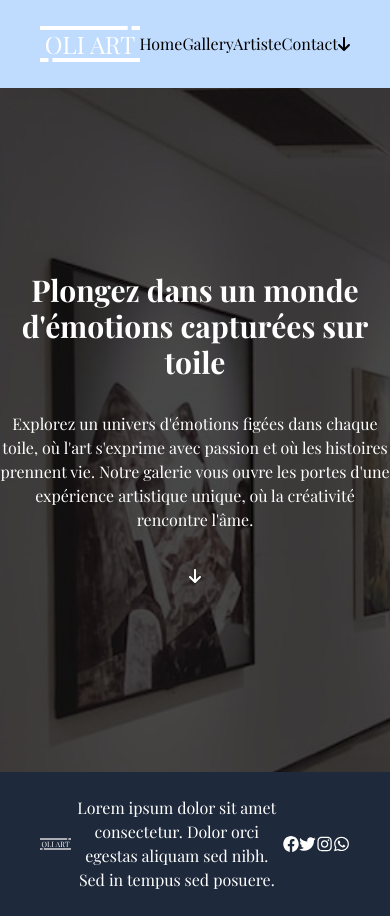
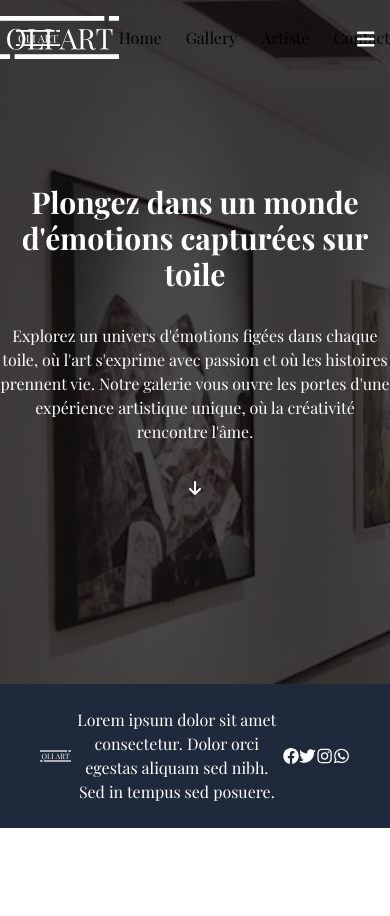
Before and after one commit to tiffan-source/ArtWebsite, a React (Create React App) app: page / in a window 390 px wide. After the commit the page ends 844 px from the top, so only its background shows below. Built offline with nearby package versions, Linux system fonts and the light colour scheme; a web font is replaced by a local one.

Commit message:
Responsive Navbar

```diff
--- a/src/components/Navbar.jsx
+++ b/src/components/Navbar.jsx
@@ -2,14 +2,24 @@ import React from 'react'
 import logoImage from '../assets/images/logo.svg';
 import { FontAwesomeIcon } from '@fortawesome/react-fontawesome';
 import { faArrowDown } from '@fortawesome/free-solid-svg-icons';
+import { faBars } from '@fortawesome/free-solid-svg-icons';
+import { faXmark } from '@fortawesome/free-solid-svg-icons';
+import { useState } from 'react';
+
 
 function Navbar() {
+  const clip = ['clip-none', 'clip-active']; // Add more colors as needed
+  const [currentclip, setCurrentclip] = useState(0);
+
+  const changeTextColor = () => {
+    setCurrentclip((currentclip + 1) % clip.length);
+  };
   return (
     <>
-        <nav className='absolute top-0 left-0 container mx-auto py-4'>
+      <nav className='absolute top-0 left-0 container mx-auto py-4 z-10'>
         <div className='flex justify-between items-center'>
           <a href="#home">
-                    <img src={logoImage} alt="My Logo"/>
+            <img src={logoImage} alt="My Logo" />
           </a>
           <ul className='flex gap-6'>
             <li>
@@ -28,22 +38,21 @@ function Navbar() {
           <div id="menu-btn" className='hidden cursor-pointer'></div>
         </div>
       </nav>
-        <div className=''>
-          <div className='sticky top-0 left-0 right-0 bg-blue-200'>
-            <section className='my-0 mx-auto flex justify-between items-center relative py-6 px-10'>
-              <a href="#home" className="logo"><img src={logoImage} alt="" className='h-10' /></a>
-              <nav>
-                <a href="#home"    className=''>Home</a>
-                <a href="#gallery"   className='' >Gallery</a>
-                <a href="#artiste"    className=''>Artiste</a>
-                <a href="#contact"    className=''>Contact</a>
+
+      <nav className='absolute left-0 right-0 z-10 md:hidden'>
+        <div className='flex justify-between items-center relative my-0 mx-auto py-6 px-4'>
+          <a href="#home" className="logo"><img src={logoImage} alt="" className='h-4' /></a>
+          <div className={`absolute bg-white text-primary top-3/4 left-0 right-0 border-solid border-y-2 border-y-primary transition-all duration-200 ease-linear ${clip[currentclip]}`}>
+            <a href="#home" className='block m-2'>Home</a>
+            <a href="#gallery" className='block m-2'>Gallery</a>
+            <a href="#artiste" className='block m-2'>Artiste</a>
+            <a href="#contact" className='block m-2'>Contact</a>
+          </div>
+          <span className='text-white text-xl' onClick={changeTextColor}>
+            {currentclip == 0 ? <FontAwesomeIcon icon={faBars} className='transition-all duration-200 ease-linear' /> : <FontAwesomeIcon icon={faXmark} className='transition-all duration-200 ease-linear rotate-180' />}
+          </span>
+        </div>
       </nav>
-              <span>
-                <FontAwesomeIcon icon={faArrowDown}/>
-            </span>
-            </section>
-          </div>
-        </div>
     </>
   )
 }
--- a/src/components/home/Header.jsx
+++ b/src/components/home/Header.jsx
@@ -4,7 +4,7 @@ import { FontAwesomeIcon } from '@fortawesome/react-fontawesome';
 
 function Header() {
   return (
-    <header className='min-h-[calc(100vh-10rem)] bg-header-cover relative flex justify-center items-center'>
+    <header className='min-h-[calc(100vh-10rem)] bg-header-cover relative flex justify-center items-center z-0'>
         <div className='absolute top-0 left-0 w-full h-full bg-[#000a]'></div>
         <div className='text-center text-white relative z-50 flex items-center justify-center flex-col gap-8'>
             <h1 className='text-3xl font-bold max-w-[34rem]'>Plongez dans un monde d'émotions capturées sur toile</h1>
--- a/src/index.css
+++ b/src/index.css
@@ -7,3 +7,16 @@
         font-family: "Playfair Display";
     }
 }
+
+@layer utilities {
+
+    .clip-none {
+
+        clip-path: polygon(0 0, 100% 0, 100% 0, 0 0);
+    }
+
+    .clip-active {
+        clip-path: polygon(0 0, 100% 0, 100% 100%, 0 100%);
+    }
+
+ }
```
Also changed, not shown: 2 other files (tests, documents, lock files or other folders). Lines whose indentation alone changed are shown as unchanged.
